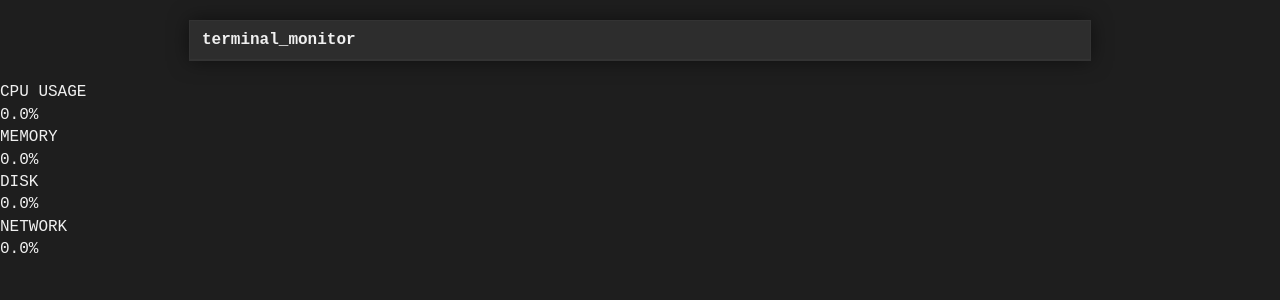
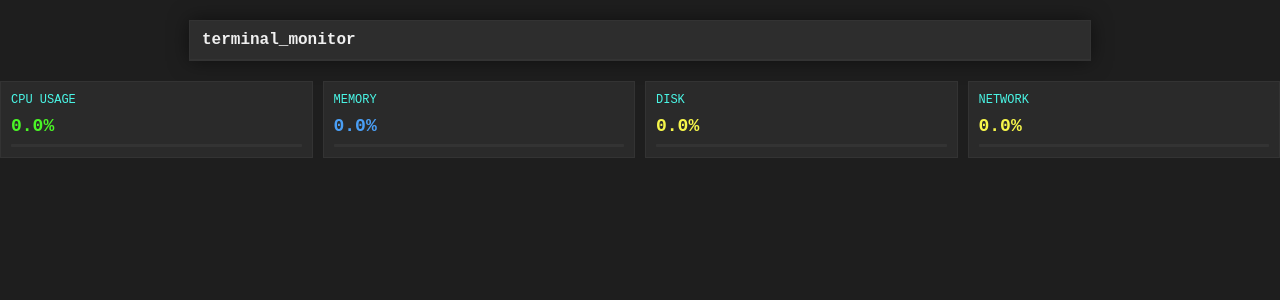
Before and after one commit to seraohine/Mac_Monitor, a Flask app: page / in a window 1280 px wide. Shown: the top 300 px of the page. Run offline with Flask 3, Linux system fonts and the light colour scheme.

Commit message:
状态卡片优化

```diff
--- a/templates/mac_monitor.html
+++ b/templates/mac_monitor.html
@@ -60,10 +60,63 @@
         padding: 15px;
         font-size: 14px;
         }
+
+     .stats-container {
+        display: grid;
+        grid-template-columns: repeat(4, 1fr);
+        gap: 10px;
+        margin-bottom: 15px;
+        }
+
+    .stat-card {
+        background-color: #2A2A2A;
+        border: 1px solid var(--terminal-border);
+        padding: 10px;
+        font-family: 'Courier New', Courier, monospace;
+        }
+    .stat-title{
+        color: var(--terminal-cyan);
+        margin-bottom:5px;
+        font-size:12px;
+    }
+    .stat-value {
+        font-size: 18px;
+        font-weight: bold;
+    }
+
+    .cpu-value { color: var(--terminal-green); }
+
+    .memory-value { color: var(--terminal-blue); }
+
+    .disk-value { color: var(--terminal-yellow); }
+
+    .network-value { color: var(--terminal-purple); }
+
+    .progress-container {
+        margin-top: 5px;
+        height: 3px;
+        background-color: #333;
+        border-radius: 1px;
+        overflow: hidden;
+    }
+
+    .progress-bar {
+        height: 100%;
+    }
+
+    .cpu-progress { background-color: var(--terminal-green); }
+
+    .memory-progress { background-color: var(--terminal-blue); }
+
+    .disk-progress { background-color: var(--terminal-yellow); }
+
+    .network-progress { background-color: var(--terminal-purple); }
+
+
     </style>
 
     <div class="stats-container">
-        <div class="start-card">
+        <div class="stat-card">
             <div class = "stat-title">CPU USAGE</div>
             <div class = "stat-value cpu-value" id = "cpu-percent">0.0%</div>
             <div class = "progress-container">
@@ -75,24 +128,23 @@
             <div class = "stat-title">MEMORY</div>
             <div class = "stat-value memory-value" id="memory-percent">0.0%</div>
             <div class = "progress-container">
-                <div class = "progress-bar memory-progress" id="memory-progress" style="width:0%">
+                <div class = "progress-bar memory-progress" id="memory-progress" style="width:0%"></div>
         </div>
     </div>
 
-        <div class = "start-card">
+        <div class = "stat-card">
             <div class = "stat-title">DISK</div>
             <div class = "stat-value disk-value" id = "disk-percent">0.0%</div>
             <div class = "progress-container">
-                <div class = "progress-bar disk-progress" id ="disk-progress" style = "width:0%">
+                <div class = "progress-bar disk-progress" id ="disk-progress" style = "width:0%"></div>
         </div>
     </div>
 
         <div class = "stat-card">
             <div class = "stat-title">NETWORK</div>
             <div class = "stat-value disk-value" id = "network-percent">0.0%</div>
-            <div class = "progressp-container">
-                <div class = "progress-bar disk-progress" id ="network-progress" style = "width:0%">
-            </div>
+            <div class = "progress-container">
+                <div class = "progress-bar disk-progress" id ="network-progress" style = "width:0%"></div>
         </div>
     </div>
 
```
